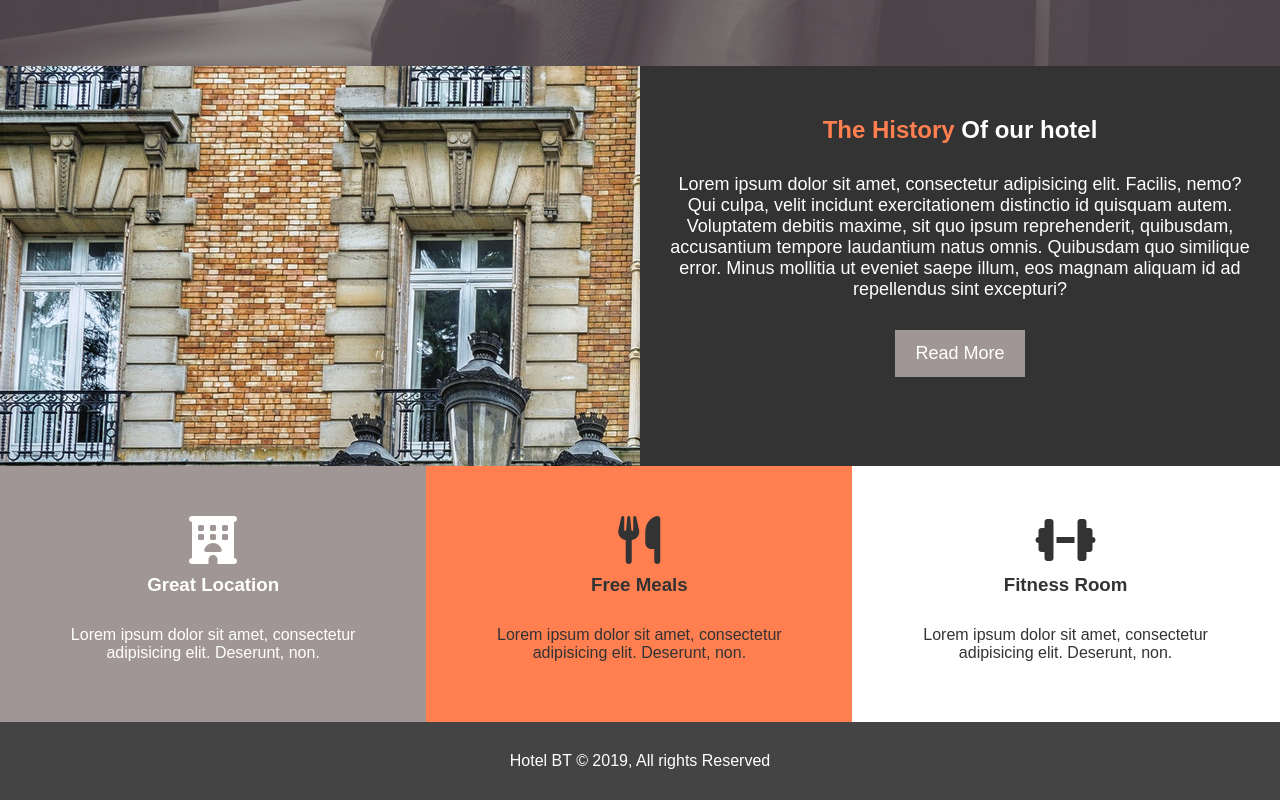
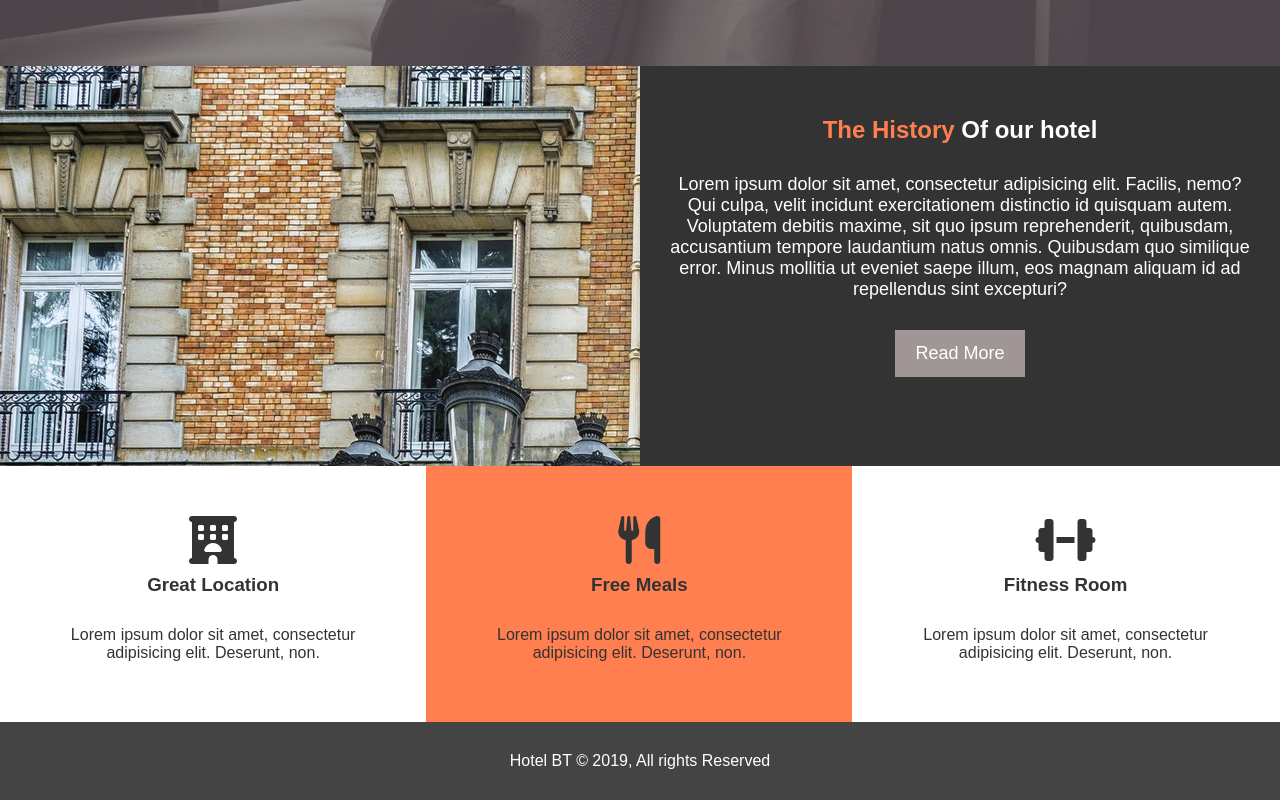
Before and after one commit to Jasurbek-Oken07/learn-hotel, a plain HTML site: page index.html in a window 1280 px wide. Shown: the part 602-1402 px from the top of the page. Drawn offline with Linux system fonts and the light colour scheme.

Commit message:
initial commit

```diff
--- a/index.html
+++ b/index.html
@@ -37,7 +37,7 @@
         </div>
     </section>
     <section id="features">
-        <div class="box btn-light">
+        <div class="box bg-light">
             <i class="fa-solid fa-hotel fa-3x" ></i>
             <h3>Great Location</h3>
             <p>Lorem ipsum dolor sit amet, consectetur adipisicing elit. Deserunt, non.</p>
```
